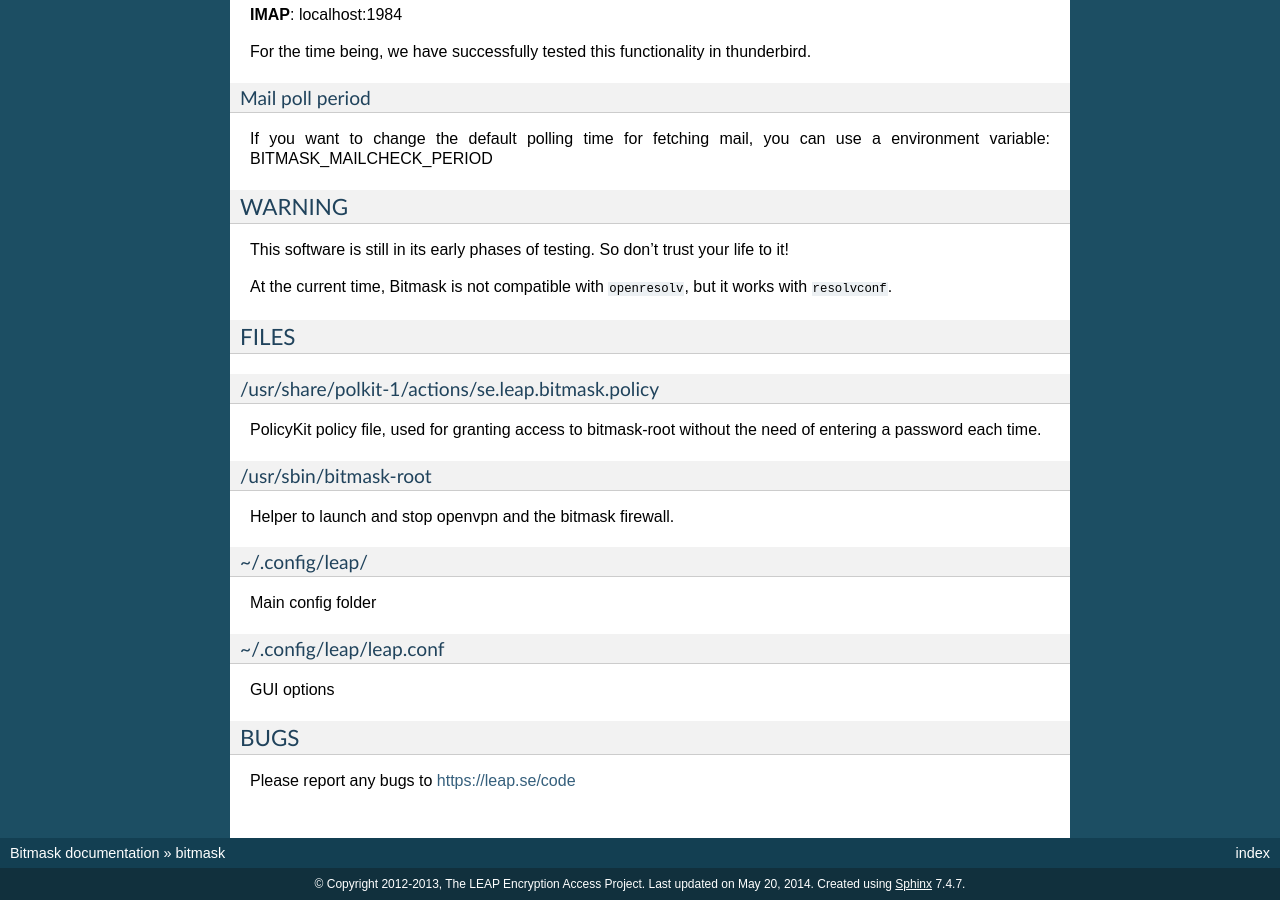
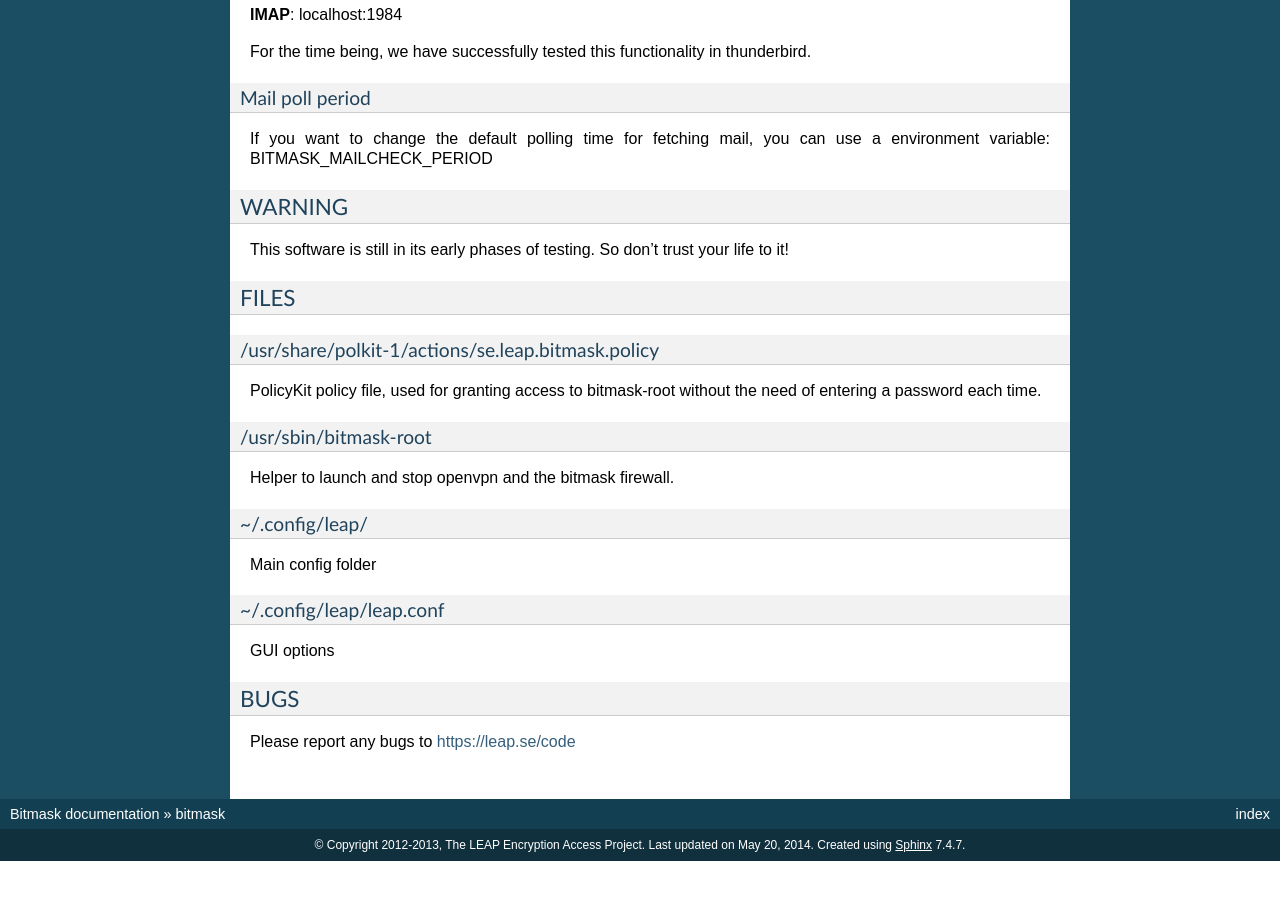
Before and after one commit to leapcode/bitmask_client, a Sphinx documentation site: the page built from docs/man/bitmask.1.rst, in a window 1280 px wide and 900 px high, scrolled down 1200 px. Built offline with Sphinx 7.4.7, drawn with Linux system fonts in a browser that asks for light colours; after the commit the page ends 2061 px from its top, so only the background shows below that.

Commit message:
remove reference to openresolv conflict from manpage

```diff
--- a/docs/man/bitmask.1.rst
+++ b/docs/man/bitmask.1.rst
@@ -80,7 +80,6 @@
 
 This software is still in its early phases of testing. So don't trust your life to it!
 
-At the current time, Bitmask is not compatible with ``openresolv``, but it works with ``resolvconf``.
 
 FILES
 =====
```
